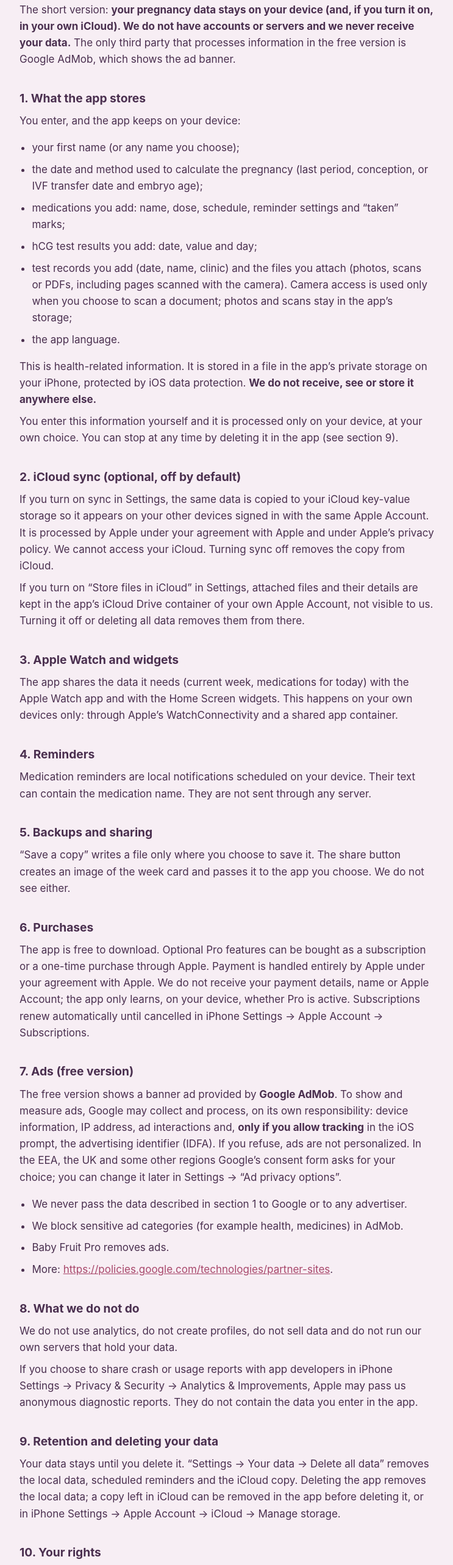
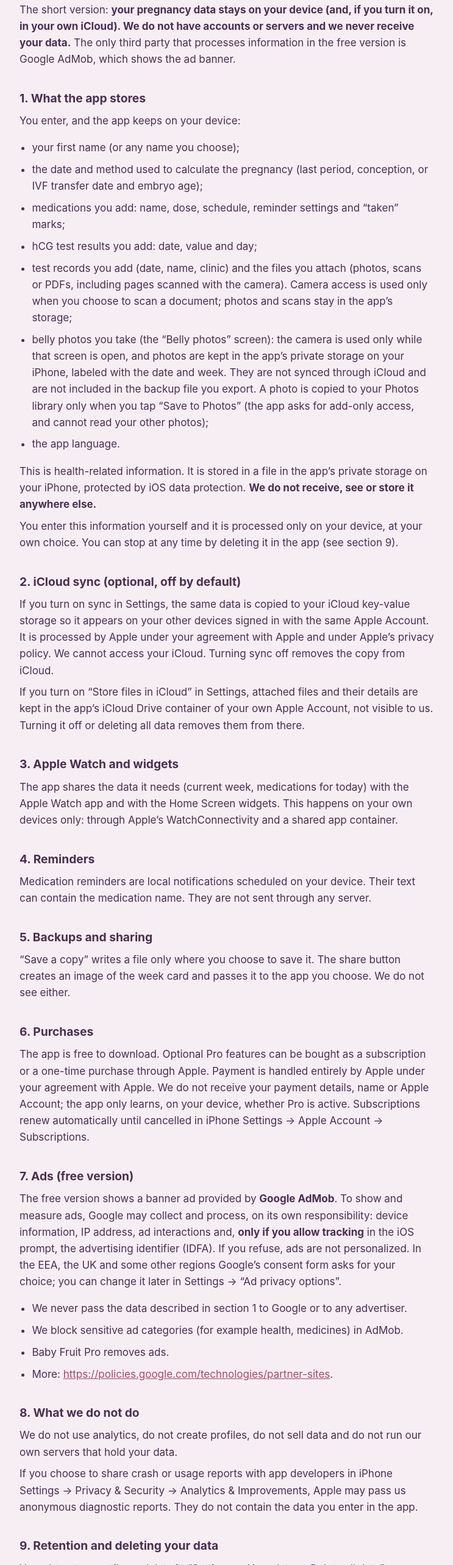
Before and after one commit to GorohovAlex/babyfruits, a plain HTML site: page legal/privacy/en/index.html in a window 1280 px wide. Shown: the part 233-2800 px from the top of the page at 61% size, without its empty margins (268-1011 px from the left). Drawn offline with Linux system fonts and the light colour scheme.

Commit message:
legal: privacy policy: belly photos (1.2)

```diff
--- a/legal/privacy/en/index.html
+++ b/legal/privacy/en/index.html
@@ -15,7 +15,7 @@
 <p>The short version: <strong>your pregnancy data stays on your device (and, if you turn it on, in your own iCloud). We do not have accounts or servers and we never receive your data.</strong> The only third party that processes information in the free version is Google AdMob, which shows the ad banner.</p>
 <h2>1. What the app stores</h2>
 <p>You enter, and the app keeps on your device:</p>
-<ul><li>your first name (or any name you choose);</li><li>the date and method used to calculate the pregnancy (last period, conception, or IVF transfer date and embryo age);</li><li>medications you add: name, dose, schedule, reminder settings and “taken” marks;</li><li>hCG test results you add: date, value and day;</li><li>test records you add (date, name, clinic) and the files you attach (photos, scans or PDFs, including pages scanned with the camera). Camera access is used only when you choose to scan a document; photos and scans stay in the app’s storage;</li><li>the app language.</li></ul>
+<ul><li>your first name (or any name you choose);</li><li>the date and method used to calculate the pregnancy (last period, conception, or IVF transfer date and embryo age);</li><li>medications you add: name, dose, schedule, reminder settings and “taken” marks;</li><li>hCG test results you add: date, value and day;</li><li>test records you add (date, name, clinic) and the files you attach (photos, scans or PDFs, including pages scanned with the camera). Camera access is used only when you choose to scan a document; photos and scans stay in the app’s storage;</li><li>belly photos you take (the “Belly photos” screen): the camera is used only while that screen is open, and photos are kept in the app’s private storage on your iPhone, labeled with the date and week. They are not synced through iCloud and are not included in the backup file you export. A photo is copied to your Photos library only when you tap “Save to Photos” (the app asks for add-only access, and cannot read your other photos);</li><li>the app language.</li></ul>
 <p>This is health-related information. It is stored in a file in the app’s private storage on your iPhone, protected by iOS data protection. <strong>We do not receive, see or store it anywhere else.</strong></p>
 <p>You enter this information yourself and it is processed only on your device, at your own choice. You can stop at any time by deleting it in the app (see section 9).</p>
 <h2>2. iCloud sync (optional, off by default)</h2>
@@ -36,7 +36,7 @@
 <p>We do not use analytics, do not create profiles, do not sell data and do not run our own servers that hold your data.</p>
 <p>If you choose to share crash or usage reports with app developers in iPhone Settings → Privacy &amp; Security → Analytics &amp; Improvements, Apple may pass us anonymous diagnostic reports. They do not contain the data you enter in the app.</p>
 <h2>9. Retention and deleting your data</h2>
-<p>Your data stays until you delete it. “Settings → Your data → Delete all data” removes the local data, scheduled reminders and the iCloud copy. Deleting the app removes the local data; a copy left in iCloud can be removed in the app before deleting it, or in iPhone Settings → Apple Account → iCloud → Manage storage.</p>
+<p>Your data stays until you delete it. “Settings → Your data → Delete all data” removes the local data (including belly photos), scheduled reminders and the iCloud copy. Deleting the app removes the local data; a copy left in iCloud can be removed in the app before deleting it, or in iPhone Settings → Apple Account → iCloud → Manage storage.</p>
 <h2>10. Your rights</h2>
 <p>Because we do not receive your data, we cannot look it up or change it on our side; you can view, correct, export and delete everything inside the app. For any privacy question, or to exercise rights under the GDPR or other local law (access, correction, deletion, objection, complaint to a supervisory authority), contact <a href="mailto:2gocomua@gmail.com">2gocomua@gmail.com</a>.</p>
 <h2>11. Children</h2>
```
Also changed, not shown: legal/privacy/uk/index.html (+2 -2 lines).
